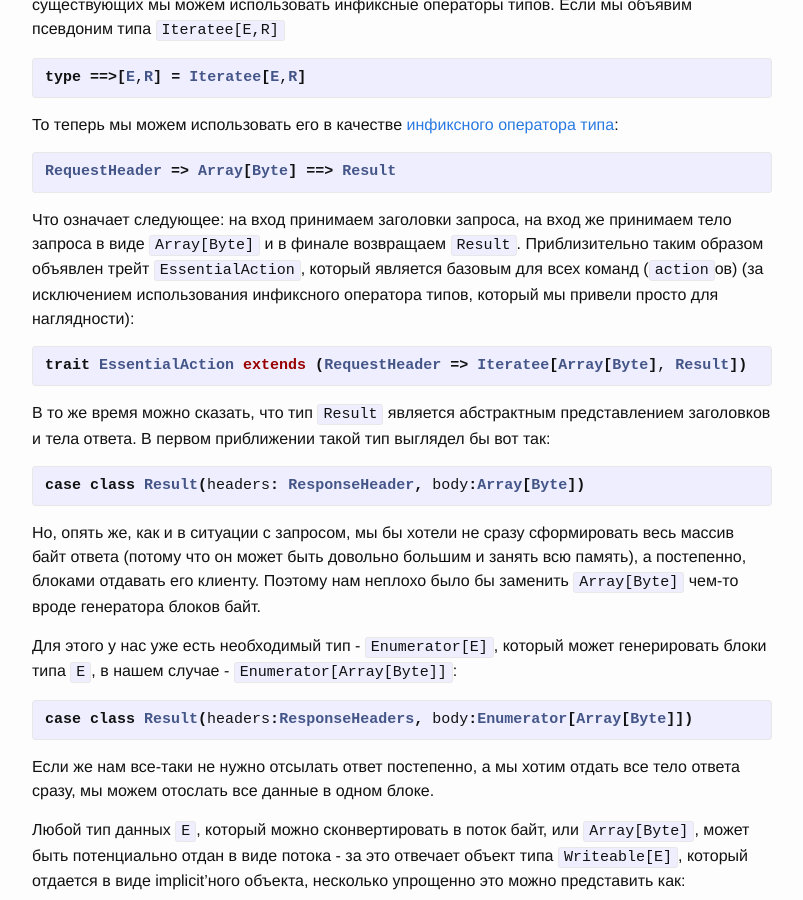
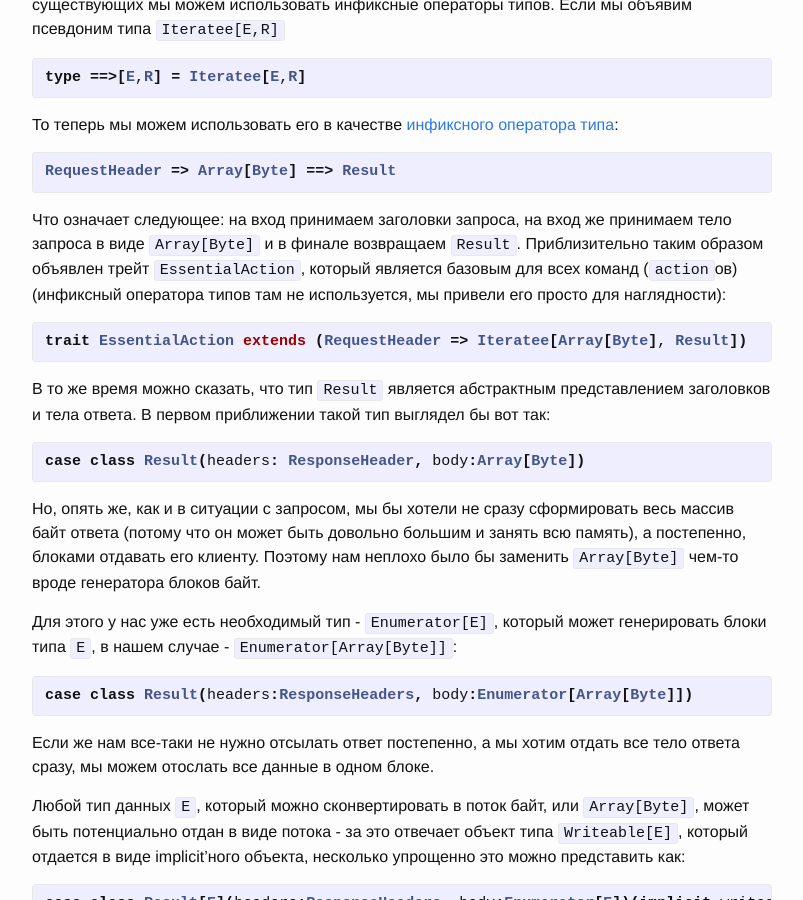
Before and after one commit to avpet/avpet.github.com, a Jekyll site: the page built from _posts/2015-06-01-play-actions-and-results.markdown, in a window 1280 px wide and 900 px high, scrolled down 1011 px. Shown: the whole window, without its empty margins (238-1041 px from the left). Built offline with Jekyll 4.4.1, drawn with Linux system fonts in a browser that asks for light colours.

Commit message:
Minor correction

```diff
--- a/_posts/2015-06-01-play-actions-and-results.markdown
+++ b/_posts/2015-06-01-play-actions-and-results.markdown
@@ -53,7 +53,7 @@ type ==>[E,R] = Iteratee[E,R]
 RequestHeader => Array[Byte] ==> Result
 {% endhighlight %}
 
-Что означает следующее: на вход принимаем заголовки запроса, на вход же принимаем тело запроса в виде `Array[Byte]` и в финале возвращаем `Result`. Приблизительно таким образом объявлен трейт `EssentialAction`, который является базовым для всех команд (`action`ов)  (за исключением использования инфиксного оператора типов, который мы привели просто для наглядности):
+Что означает следующее: на вход принимаем заголовки запроса, на вход же принимаем тело запроса в виде `Array[Byte]` и в финале возвращаем `Result`. Приблизительно таким образом объявлен трейт `EssentialAction`, который является базовым для всех команд (`action`ов)  (инфиксный оператора типов там не используется, мы привели его просто для наглядности):
 
 {% highlight scala %}
 trait EssentialAction extends (RequestHeader => Iteratee[Array[Byte], Result])
```
